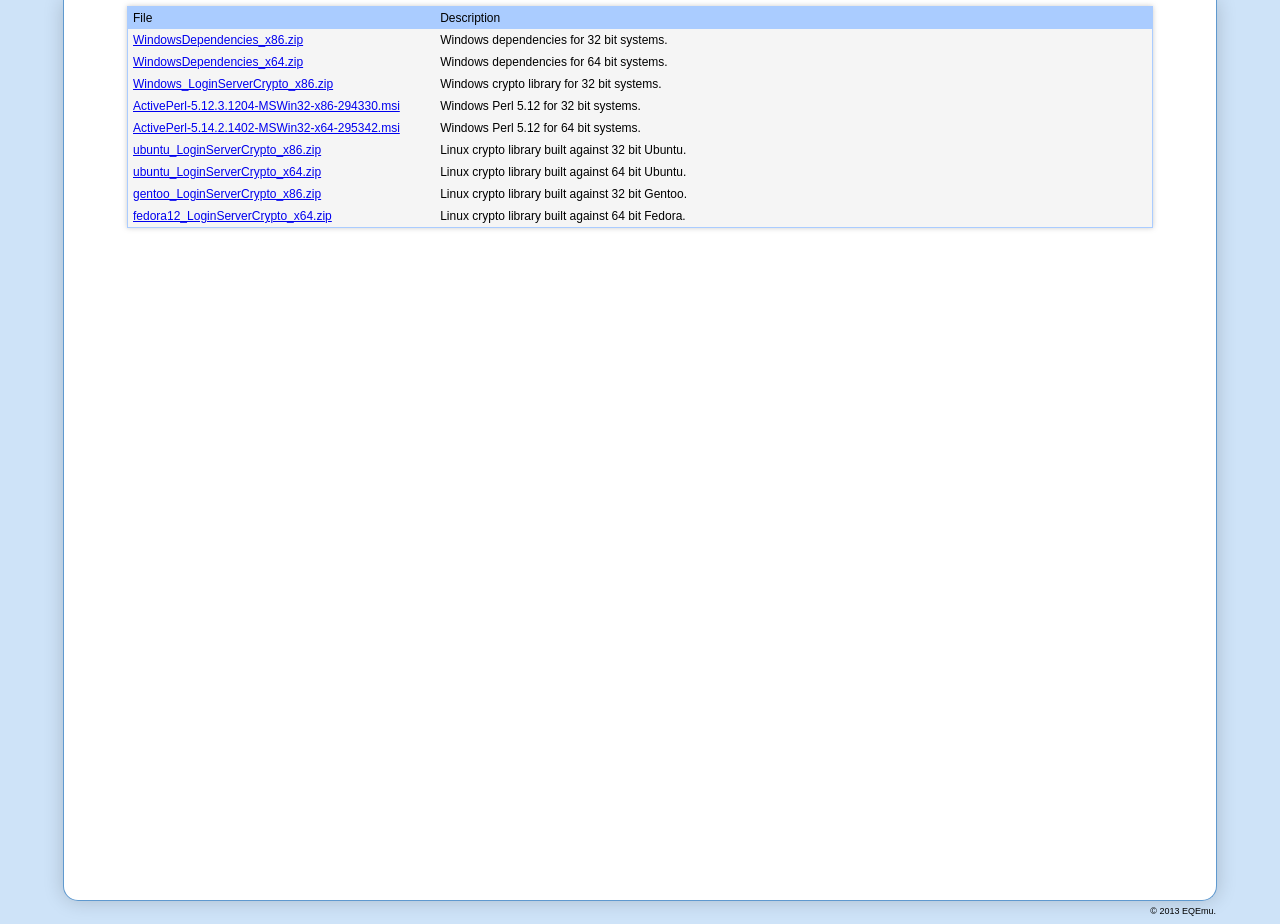
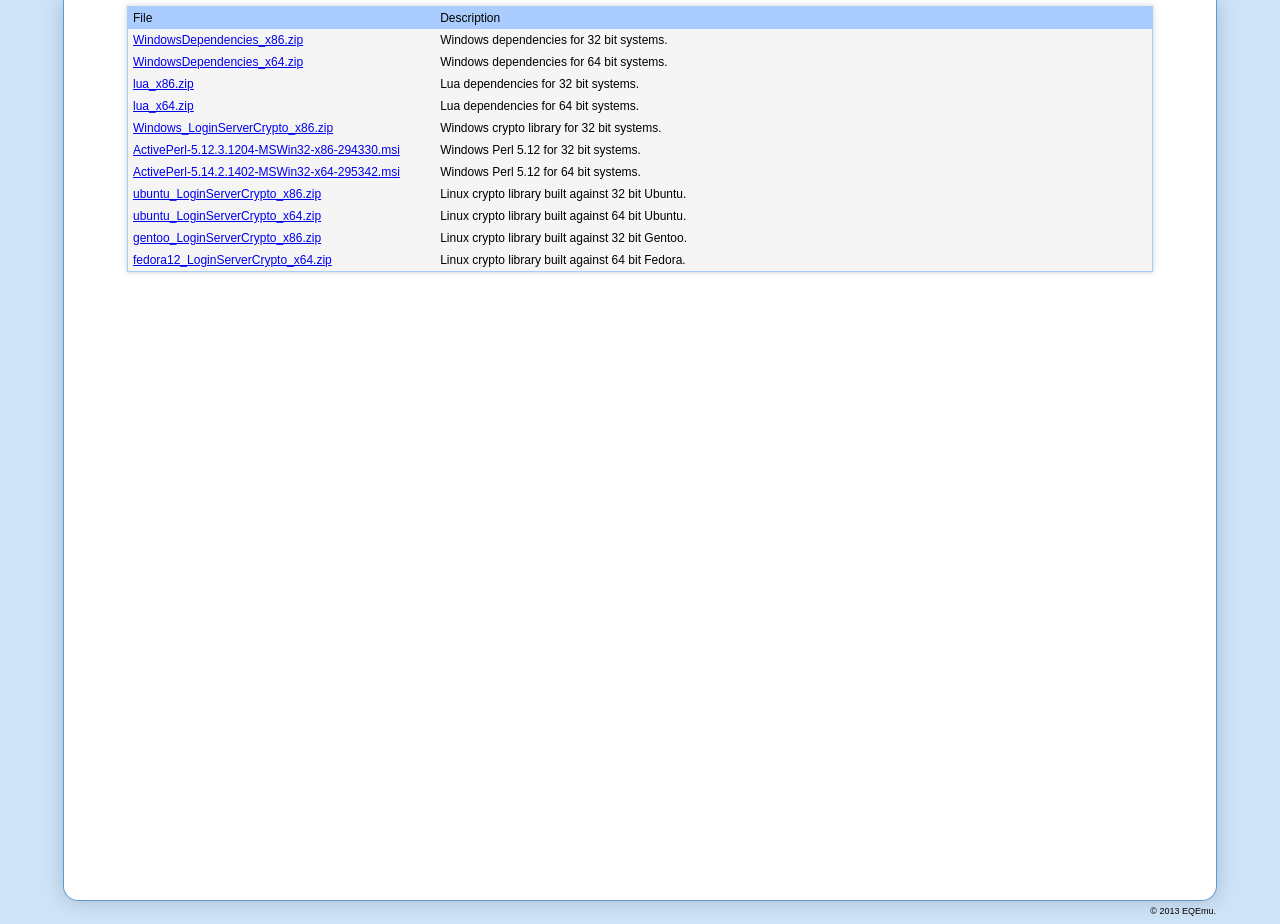
Before and after one commit to EQEmu/eqemu.github.com, a plain HTML site: page index.html in a window 1280 px wide. Drawn offline with nearby package versions, Linux system fonts and the light colour scheme.

Commit message:
Lua dep for lua branch

```diff
--- a/index.html
+++ b/index.html
@@ -20,6 +20,14 @@
                 <tr>
                     <td><a href="downloads/WindowsDependencies_x64.zip">WindowsDependencies_x64.zip</a></td>
                     <td>Windows dependencies for 64 bit systems.</td>
+                </tr>
+				<tr>
+                    <td><a href="downloads/lua_x86.zip">lua_x86.zip</a></td>
+                    <td>Lua dependencies for 32 bit systems.</td>
+                </tr>
+                <tr>
+                    <td><a href="downloads/lua_x64.zip">lua_x64.zip</a></td>
+                    <td>Lua dependencies for 64 bit systems.</td>
                 </tr>
                 <tr>
                     <td><a href="downloads/Windows_LoginServerCrypto_x86.zip">Windows_LoginServerCrypto_x86.zip</a></td>
```
Also changed, not shown: 2 other files.
